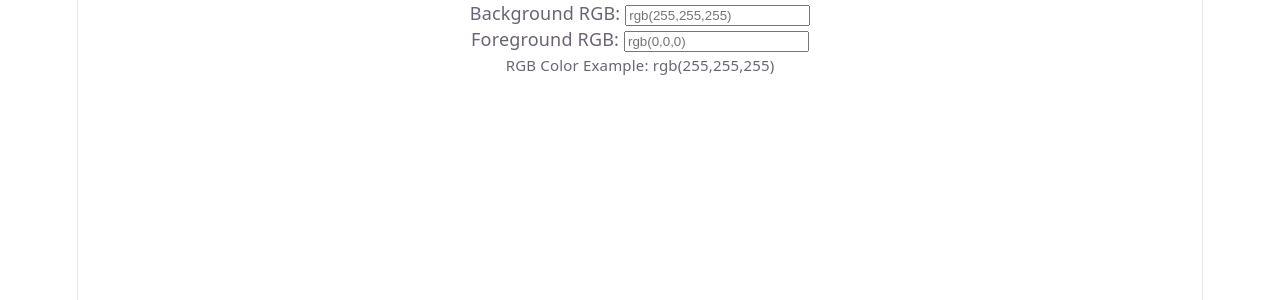
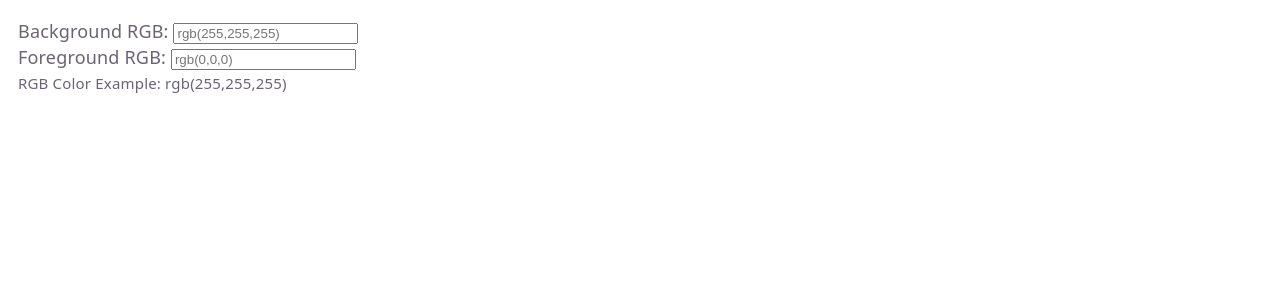
Before and after one commit to AdoraWyne/color-contrast-checker, a React (Vite) app: page / in a window 1280 px wide. Shown: the top 300 px of the page. Built offline with nearby package versions, Linux system fonts and the light colour scheme.

Commit message:
Mini adjust the page layout

```diff
--- a/src/index.css
+++ b/src/index.css
@@ -53,9 +53,8 @@
 #root {
   width: 1126px;
   max-width: 100%;
-  margin: 0 auto;
-  text-align: center;
-  border-inline: 1px solid var(--border);
+  padding: 1rem;
+  text-align: left;
   min-height: 100svh;
   display: flex;
   flex-direction: column;
```
